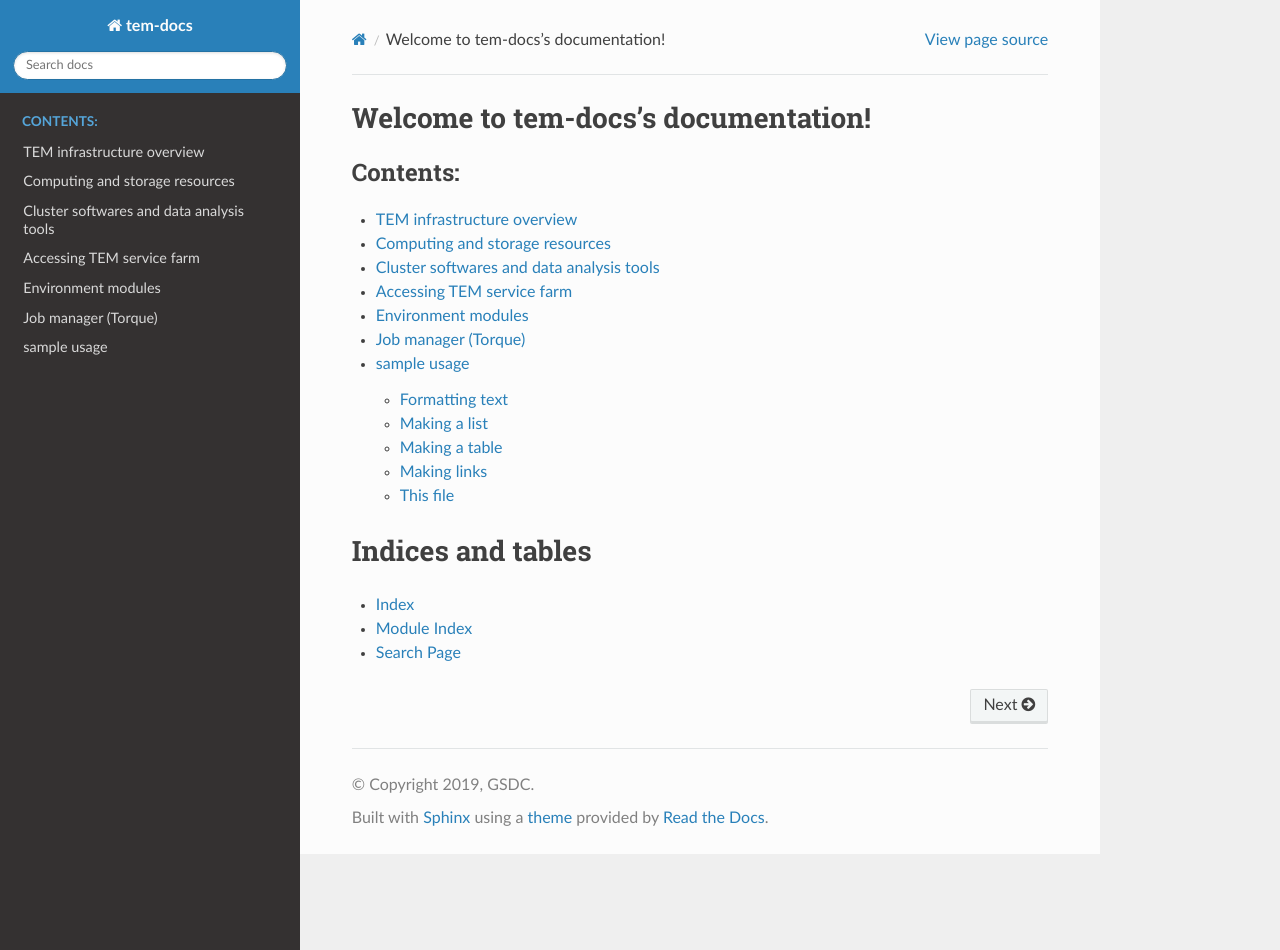
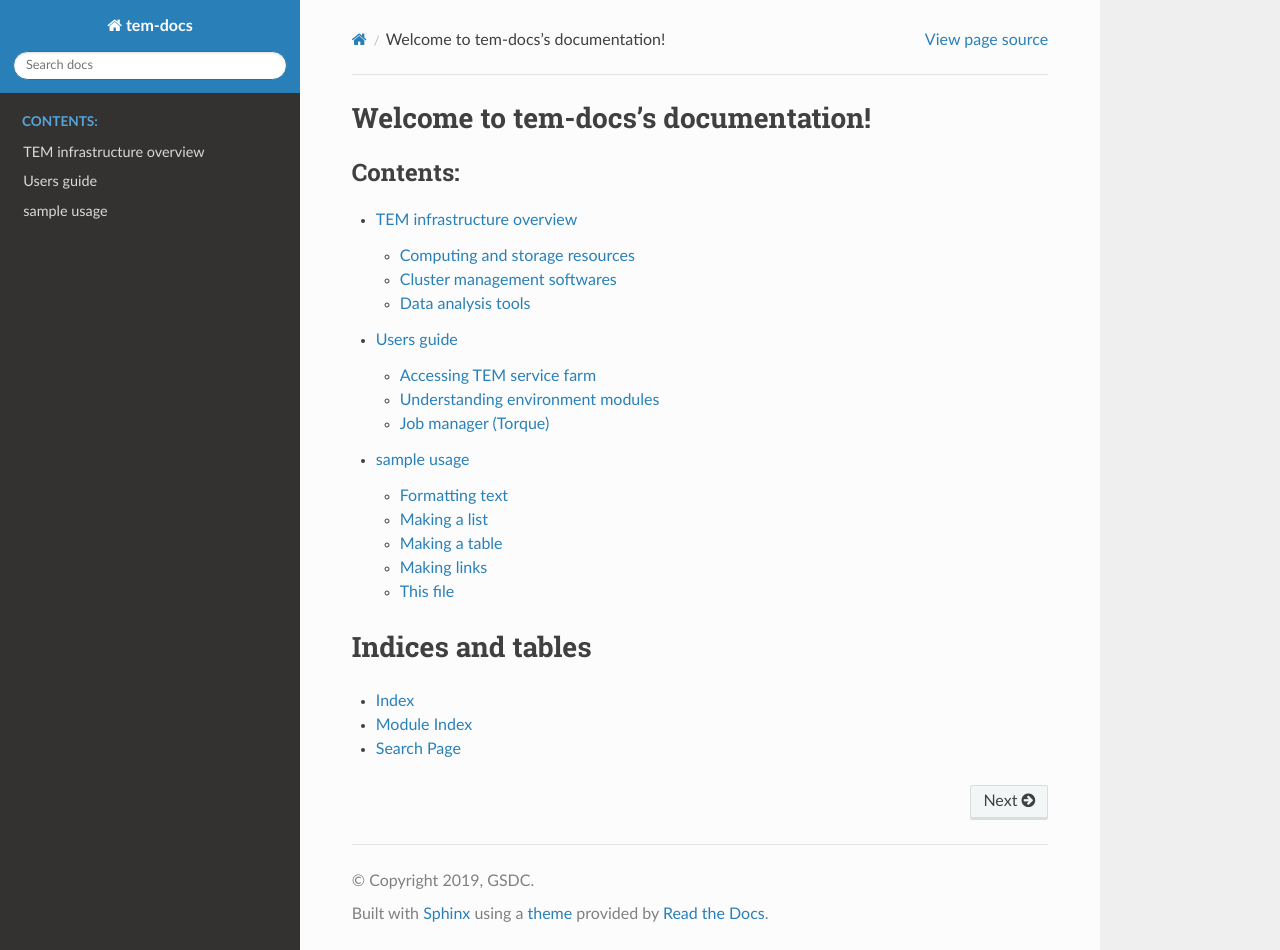
Before and after one commit to junglok/tem-docs, a Sphinx documentation site: the page built from docs/index.rst, in a window 1280 px wide and 950 px high. Built offline with Sphinx 7.4.7 and the Read the Docs theme 2.0.0, drawn with Linux system fonts in a browser that asks for light colours.

Commit message:
first commit

```diff
--- a/docs/access_farm.rst
+++ /dev/null
@@ -1,3 +0,0 @@
-**************************
-Accessing TEM service farm
-**************************
--- a/docs/cluster.rst
+++ /dev/null
@@ -1,4 +0,0 @@
-
-*******************************
-Computing and storage resources
-*******************************
--- a/docs/environment_modules.rst
+++ /dev/null
@@ -1,3 +0,0 @@
-*******************
-Environment modules
-*******************
--- /dev/null
+++ b/docs/guide.rst
@@ -0,0 +1,12 @@
+***********
+Users guide
+***********
+
+Accessing TEM service farm
+==========================
+
+Understanding environment modules
+=================================
+
+Job manager (Torque)
+====================
--- a/docs/index.rst
+++ b/docs/index.rst
@@ -11,11 +11,7 @@ Welcome to tem-docs's documentation!
    :caption: Contents:
 
    infra.rst
-   cluster.rst
-   sw.rst
-   access_farm.rst
-   environment_modules.rst
-   openpbs.rst
+   guide.rst
    sample usage <usage>
 
 Indices and tables
--- a/docs/infra.rst
+++ b/docs/infra.rst
@@ -2,3 +2,12 @@
 ***************************
 TEM infrastructure overview
 ***************************
+
+Computing and storage resources
+===============================
+
+Cluster management softwares
+============================
+
+Data analysis tools
+===================
--- a/docs/openpbs.rst
+++ /dev/null
@@ -1,3 +0,0 @@
-********************
-Job manager (Torque)
-********************
--- a/docs/sw.rst
+++ /dev/null
@@ -1,3 +0,0 @@
-*****************************************
-Cluster softwares and data analysis tools
-*****************************************
```
